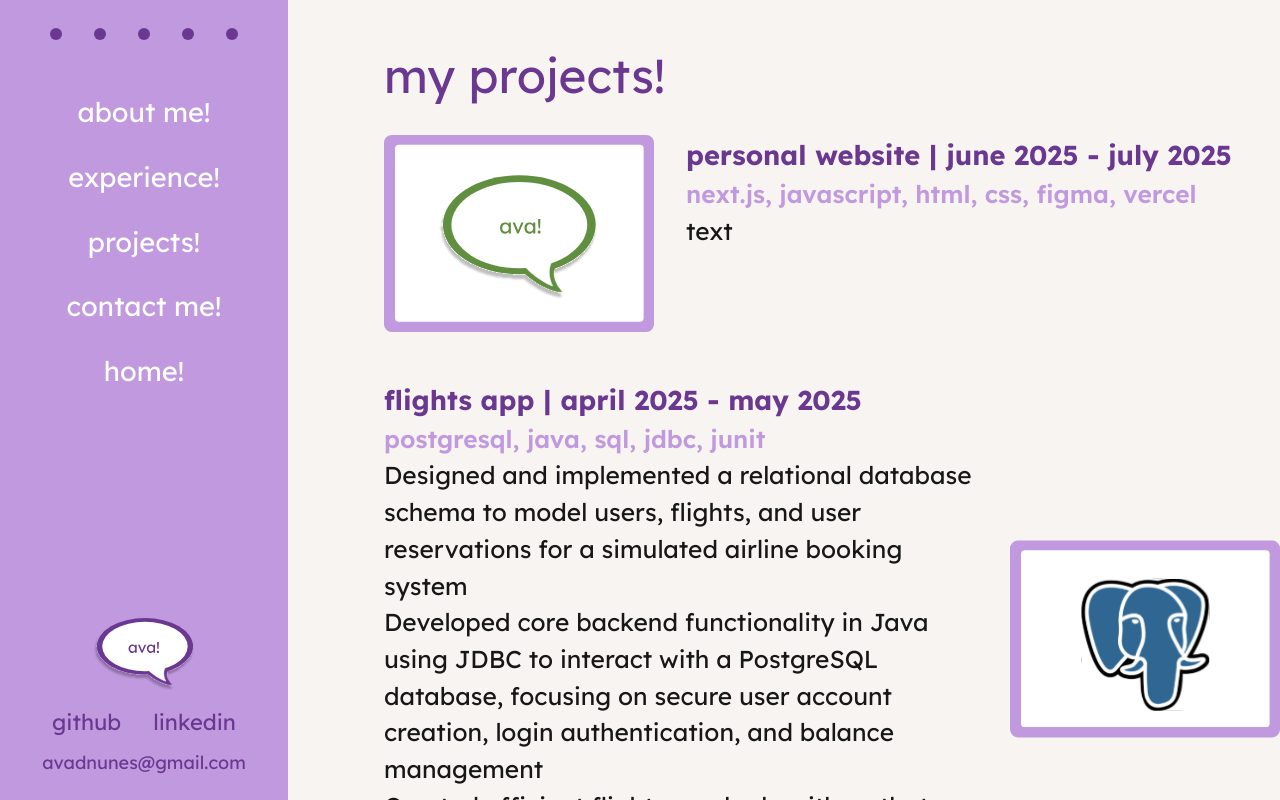
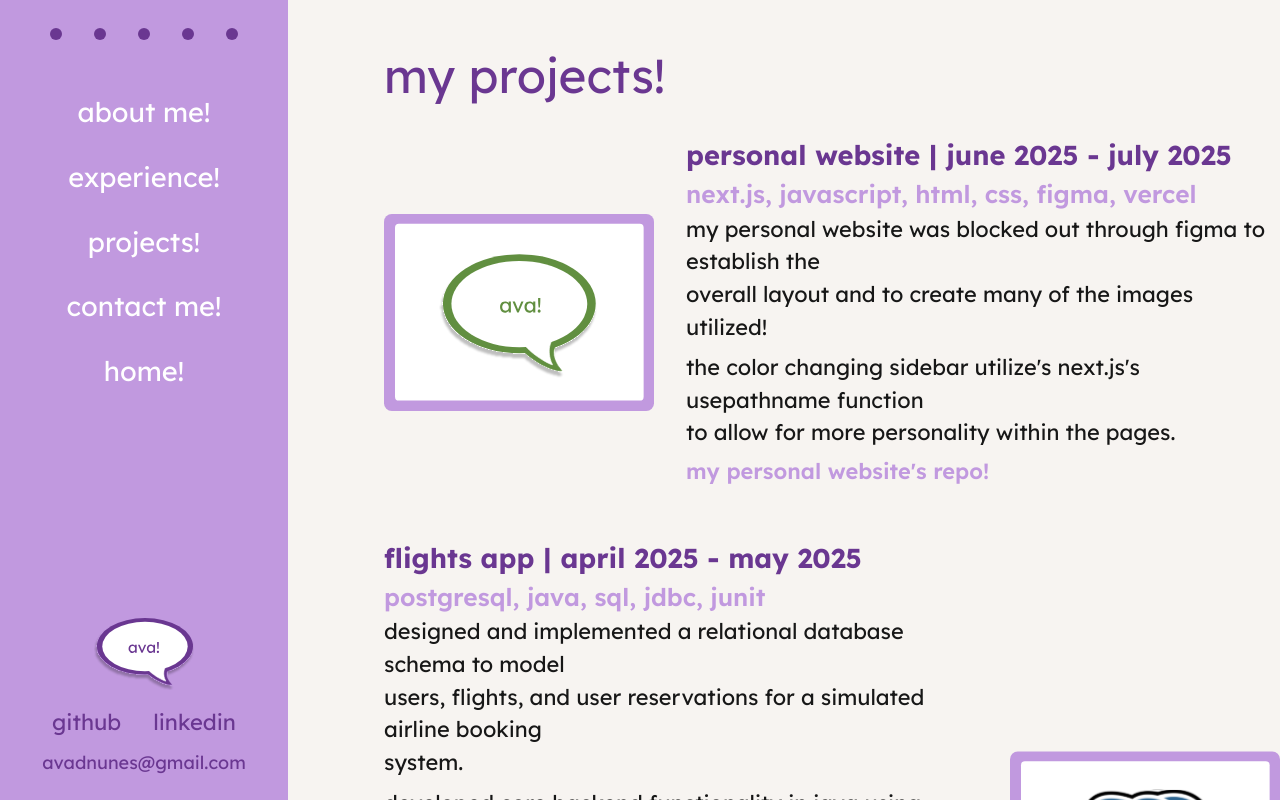
Before and after one commit to avaamsel/personal-website, a Next.js app: page /projects in a window 1280 px wide. Built offline with nearby package versions, Linux system fonts and the light colour scheme.

Commit message:
worked on project blurbs and formatting

```diff
--- a/app/globals.css
+++ b/app/globals.css
@@ -286,12 +286,21 @@ body {
 }
 
 .project-text {
-  font-size: 0.9em;
+  font-size: 0.8em;
 }
 
 .project-sub {
   font-size: 0.9em;
   color: #C199DF;
+}
+
+.repo-link {
+  font-size: 0.8em;
+  color: #C199DF;
+}
+
+.repo-link:hover {
+  color: #6A3791;
 }
 
 /* contact stylings */
--- a/app/projects/page.js
+++ b/app/projects/page.js
@@ -21,19 +21,27 @@ export default function Projects() {
               <div className="ml-8">
                 <p className="project-heading">personal website | june 2025 - july 2025</p>
                 <p className="project-sub font-semibold">next.js, javascript, html, css, figma, vercel</p>
-                <p className="project-text">text</p>
+                <p className="project-text mb-2">my personal website was blocked out through figma to establish the
+                  <br/>overall layout and to create many of the images utilized!</p>
+                <p className="project-text">the color changing sidebar utilize's next.js's usepathname function
+                  <br/> to allow for more personality within the pages.</p>
+                <a className="repo-link font-semibold" href="https://github.com/avaamsel/personal-website" target="blank">my personal website's repo!</a>
               </div>
             </div>
 
             <div className="flex mb-12">
-              <div className="mr-8">
+              <div className="mr-10">
                 <p className="project-heading">flights app | april 2025 - may 2025</p>
                 <p className="project-sub font-semibold"> postgresql, java, sql, jdbc, junit </p>
-                <p className="project-text">Designed and implemented a relational database schema to model users, flights, and user reservations for a simulated airline
-booking system</p>
-                <p className="project-text">Developed core backend functionality in Java using JDBC to interact with a PostgreSQL database, focusing on secure user
-account creation, login authentication, and balance management</p>
-                <p className="project-text">Created efficient flight search algorithms that returned sorted flight itineraries based on dynamic user-specified criteria</p>
+                <p className="project-text mb-2">designed and implemented a relational database schema to model
+                  <br/>users, flights, and user reservations for a simulated airline booking
+                  <br/>system.</p>
+                <p className="project-text mb-2">developed core backend functionality in java using jdbc to account
+                  <br/>interact with a postgresql database, focusing on secure user
+                  <br/> creation, login authentication, and balance management.</p>
+                <p className="project-text">created efficient flight search algorithms that returned sorted
+                  <br/>flight itineraries based on dynamic user-specified criteria.</p>
+                <a className="repo-link font-semibold" href="/" target="blank">flights app's repo!</a>
               </div>
               <Image src="/projects/project-flights.svg"
                 alt="flights app"
@@ -49,19 +57,32 @@ account creation, login authentication, and balance management</p>
               <div className="ml-8">
                 <p className="project-heading">neurobiology club website | march 2025 - may 2025</p>
                 <p className="project-sub font-semibold">next.js, javascript, html, css, sanity, figma, vercel</p>
-                <p className="project-text">text</p>
+                <p className="project-text mb-2">website made through web impact uw with fellow coding members
+                  <br/>gabe tanumihardja and aliyah mcrae as well as the design team.</p>
+                <p className="project-text">events page utilized santity to establish a headless cms, as well as
+                  <br/>utilizes date queries and event type filtering to allow user to fine
+                  <br/>tune their search for club events.</p>
+
+                <div className="flex">
+                  <a className="repo-link font-semibold" href="https://github.com/webimpactuw/neurobiology-club" target="blank">neurobiology's repo!</a>
+                  <p className="project-sub font-semibold ml-2 mr-2 -translate-y-1">|</p>
+                  <a className="repo-link font-semibold" href="https://neurobiology-club.vercel.app/" target="blank">neurobiogy's website!</a>
+                </div>
               </div>
             </div>
 
             <div className="flex mb-12">
-              <div className="mr-8">
+              <div className="mr-13">
                 <p className="project-heading">dashboard website | march 2025 - present</p>
                 <p className="project-sub font-semibold">next.js, typescript, css, html, google apis</p>
-                <p className="project-text">Leading development for a responsive dashboard web application to track and manage lab tasks and user statuses in real time</p>
-                <p className="project-text">Implementing live data editing and synchronization, providing a seamless user experience for modifying task assignments,
-completion statuses, and lab progress</p>
-                <p className="project-text">Building a clean, user-friendly interface with custom CSS and HTML ensuring readability and intuitive navigation for
-non-technical users</p>
+                <p className="project-text mb-2">leading development for a responsive dashboard web application
+                  <br/> to track and manage lab tasks and user statuses in real time.</p>
+                <p className="project-text mb-2">implementing live data editing and synchronization, providing a
+                  <br/>seamless user experience for modifying task assignments,
+                  <br/> completion statuses, and lab progress.</p>
+                <p className="project-text">building a clean, user-friendly interface with custom css and html
+                  <br/> ensuring readability and intuitive navigation for non-technical
+                  <br/>users.</p>
               </div>
               <Image src="/projects/project-dashboard.svg"
                 alt="dashboard website"
@@ -70,40 +91,19 @@ non-technical users</p>
             </div>
 
             <div className="flex mb-12">
-              <Image src="/projects/project-squares.svg"
-                alt="squares"
-                width={270}
-                height={155}/>
-              <div className="ml-8">
-                <p className="project-heading">squares | november 2025</p>
-                <p className="project-sub font-semibold">text</p>
-                <p className="project-text">text</p>
-              </div>
-            </div>
-
-            <div className="flex mb-12">
-              <div className="mr-8">
-                <p className="project-heading">campus paths | october 2024 - december 2024</p>
-                <p className="font-semibold project-sub">typescript, react, react native, html, css </p>
-                <p className="project-text">Built an interactive map UI with React, allowing users to select UW campus buildings and visualize paths between friends using
-markers and dynamic map overlays</p>
-                <p className="project-text">Integrated client-server communication via custom REST API routes, handling user queries and delivering JSON responses</p>
-              </div>
               <Image src="/projects/project-paths.svg"
                 alt="campus paths"
                 width={270}
                 height={155}/>
-            </div>
-
-            <div className="flex mb-12">
-              <Image src="/projects/project-grunge.svg"
-                alt="grunge hotspot"
-                width={270}
-                height={155}/>
-              <div className="ml-8">
-                <p className="project-heading project-text">grunge hotspot | october 2024 - december 2024</p>
-                <p className="project-sub font-semibold">next.js, javascript, html, css, sanity, vercel</p>
-                <p className="project-text">text</p>
+               <div className="ml-8">
+                <p className="project-heading">campus paths | october 2024 - december 2024</p>
+                <p className="font-semibold project-sub">typescript, react, html, css </p>
+                <p className="project-text mb-2">built an interactive map ui with react, allowing users to select uw
+                  <br/>campus buildings and visualize paths between friends using
+                  <br/>markers and dynamic map overlays.</p>
+                <p className="project-text">integrated client-server communication via custom rest api routes,
+                  <br/> handling user queries and delivering json responses.</p>
+                <a className="repo-link font-semibold" href="/" target="blank">campus paths' repo!</a>
               </div>
             </div>
           </div>
```
Also changed, not shown: public/projects/project-grunge.svg (deleted), public/projects/project-squares.svg (deleted).
